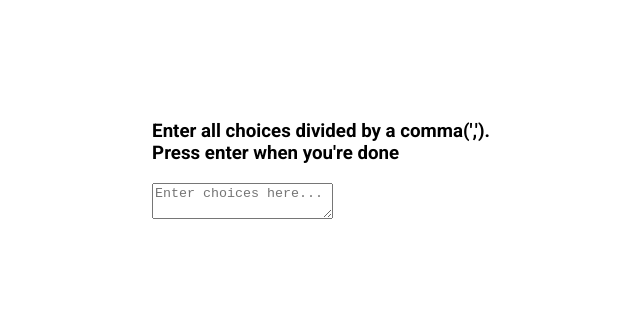
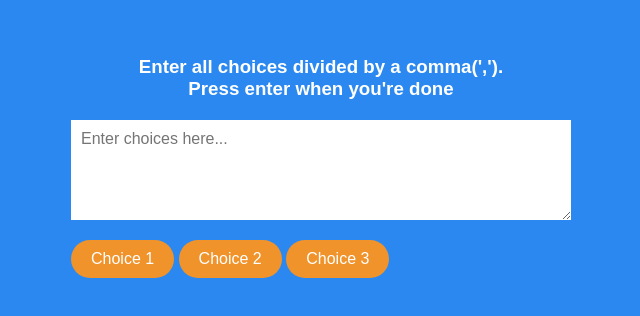
Before and after one commit to jecorrea-cloud/choice_picker, a plain HTML site: page index.html in a window 1280 px wide. Shown: the part 238-554 px from the top of the page, without its empty margins (319-959 px from the left). Drawn offline with Linux system fonts and the light colour scheme; a web font is replaced by a local one.

Commit message:
Partial CSS

```diff
--- a/index.html
+++ b/index.html
@@ -12,7 +12,12 @@
         <h3>Enter all choices divided by a comma(',').<br>Press enter when you're done</h3>
         <textarea placeholder="Enter choices here..." id="textarea"></textarea>
 
-        <div id="tags"></div>
+        <div id="tags">
+            <span class="tag">Choice 1</span>
+            <span class="tag">Choice 2</span>
+            <span class="tag">Choice 3</span>
+
+        </div>
     </div>
     <script src="script.js"></script>
 </body>
--- a/style.css
+++ b/style.css
@@ -1,11 +1,13 @@
-@import url("https://fonts.googleapis.com/css2?family=Roboto:wght@400;700&display=swap");
+@import url("https://fonts.googleapis.com/css2?family=Muli&display=swap");
 
 * {
   box-sizing: border-box;
 }
 
 body {
-  font-family: "Roboto", sans-serif;
+  background-color: #2b88f0;
+
+  font-family: "Muli", sans-serif;
   display: flex;
   flex-direction: column;
   align-items: center;
@@ -14,3 +16,38 @@ body {
   overflow: hidden;
   margin: 0;
 }
+
+h3 {
+  color: white;
+  margin: 10px 0 20px;
+  text-align: center;
+}
+
+.container {
+  width: 500px;
+}
+
+textarea {
+  border: none;
+  display: block;
+  width: 100%;
+  height: 100px;
+  font-family: inherit;
+  padding: 10px;
+  margin: 0 0 20px;
+  font-size: 16px;
+}
+
+/*Tag elements*/
+.tag {
+  background-color: #f0932b;
+  color: white;
+  border-radius: 50px;
+  padding: 10px 20px;
+  display: inline-block;
+}
+
+/*When tag is selected at random and has the class name highlight*/
+.tag.highlight {
+  background-color: #273c75;
+}
```
